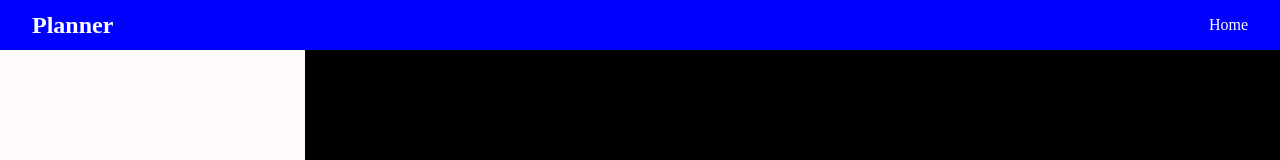
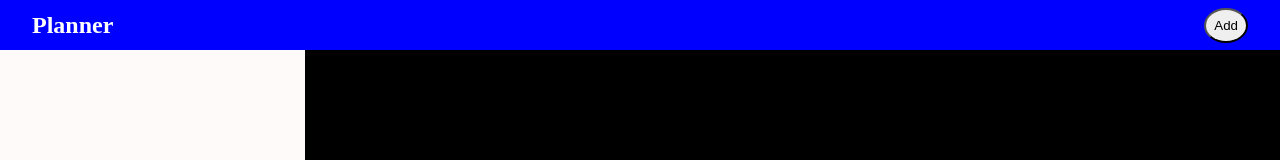
Before and after one commit to artsycoder533/Planner, a website built with webpack: page dist/index.html in a window 1280 px wide. Shown: the top 160 px of the page. Built offline with nearby package versions, Linux system fonts and the light colour scheme.

Commit message:
added add button to navbar

```diff
--- a/src/scripts/renderUI.js
+++ b/src/scripts/renderUI.js
@@ -5,12 +5,13 @@ function renderNavbar() {
 	const nav = createElementWithClass("nav", "nav");
 	const navHeader = createElementWithClass("div", "nav__header");
 	const navText = createTextElement("h1", "nav__text", "Planner");
-	const navLinks = createElementWithClass("ul", "nav__links");
+    const navLinks = createElementWithClass("ul", "nav__links");
+    const button = createTextElement("button", "nav__btn", "Add");
 	const li = createElement("li");
 	const navLink = createLink("a", "nav__link", "index.html", "Home");
 	navHeader.appendChild(navText);
 	nav.appendChild(navHeader);
-	navLinks.appendChild(li);
+	navLinks.appendChild(button);
 	li.appendChild(navLink);
 	nav.appendChild(navLinks);
 	header.appendChild(nav);
--- a/src/styles/style.scss
+++ b/src/styles/style.scss
@@ -34,6 +34,16 @@ header {
         display: flex;
         list-style-type: none;
 
+        .nav__btn {
+            cursor: pointer;
+            padding: 0.5rem;
+            border-radius: 50%;
+
+            &:hover {
+                opacity: 0.7;
+            }
+        }
+
         .nav__link{
             display: block;
             margin-left: 1rem;
```
